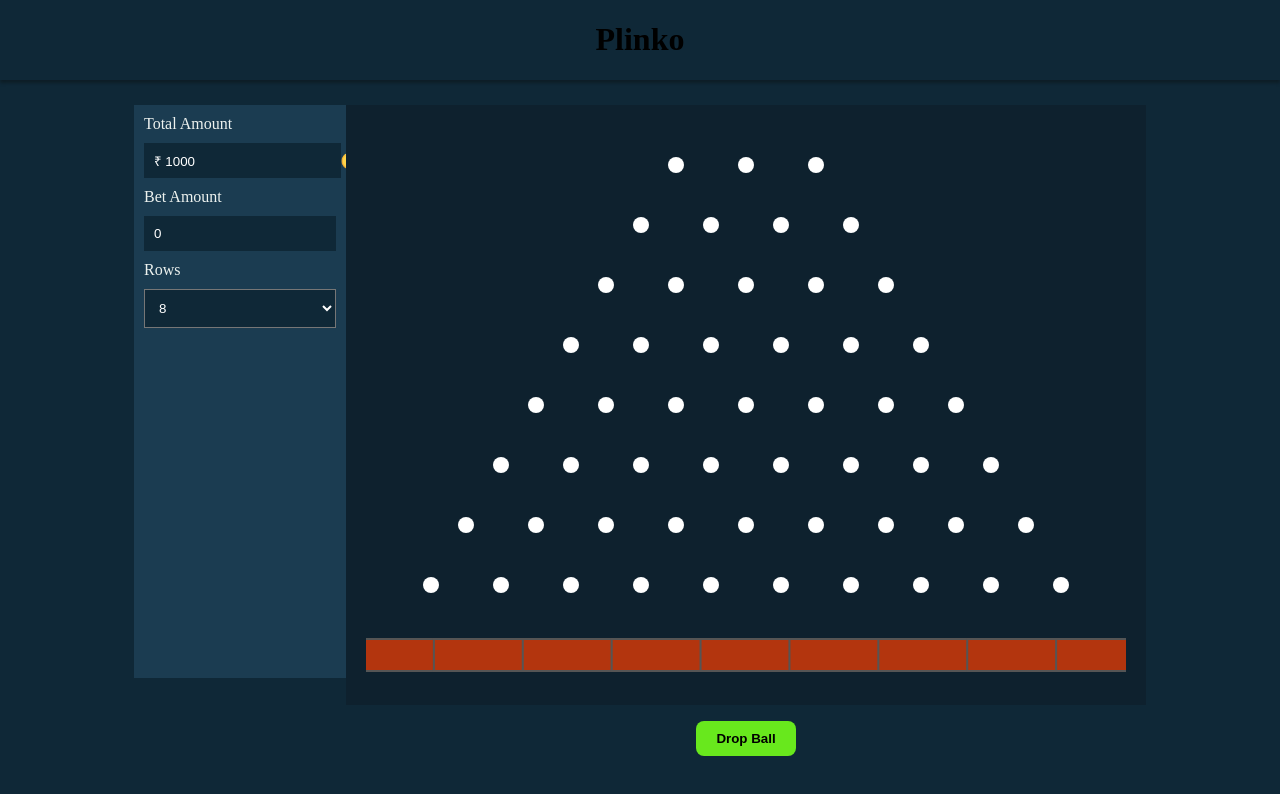
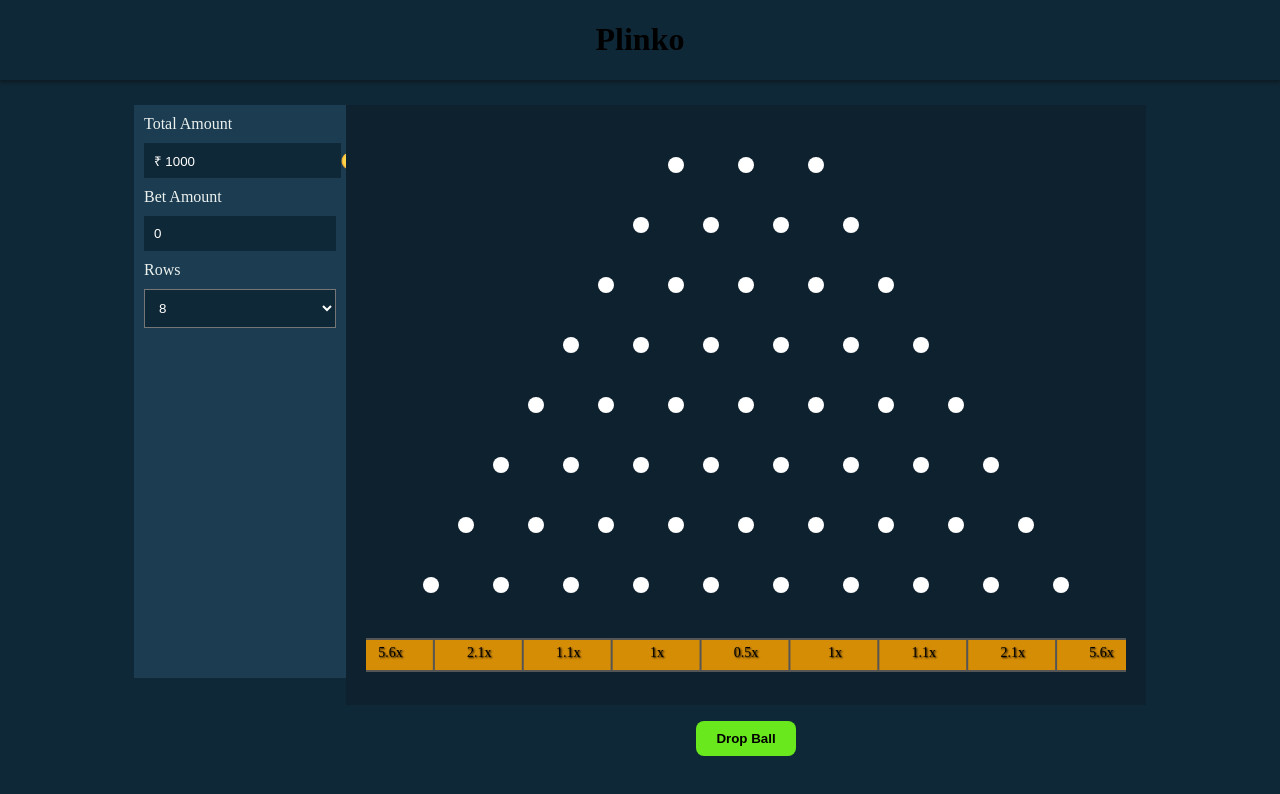
Before and after one commit to abhiNanand/Plinko-Game, a React (Vite) app: page / in a window 1280 px wide. Shown: the top 794 px of the page. Built offline with nearby package versions, Linux system fonts and the light colour scheme.

Commit message:
feat: added label to the points boxes

```diff
--- a/src/App.tsx
+++ b/src/App.tsx
@@ -2,11 +2,12 @@ import { ToastContainer } from 'react-toastify';
 import './App.css';
 import Menu from './Components/Menu/Menu';
 import Game from './Components/Game/Game'
+import { TEXT } from './Shared/Constants';
 export default function App() {
   return (
     <div className="plinko-container">
       <div className="header">
-      <h1>Plinko</h1>
+      <h1>{TEXT.PLINKO}</h1>
       </div>
       <div className="game">
         <Menu />
--- a/src/Components/Game/Game.css
+++ b/src/Components/Game/Game.css
@@ -26,3 +26,8 @@
     background-color:#48b30a;
      color:black;
   }
+
+
+  .box-label {
+    text-shadow: 1px 1px 3px rgba(0, 0, 0, 0.7);
+  }
--- a/src/Components/Game/Game.tsx
+++ b/src/Components/Game/Game.tsx
@@ -1,8 +1,9 @@
-import { useEffect, useRef } from "react";
+import { useEffect, useRef,useState } from "react";
 import Matter from "matter-js";
 import { sound } from "../../assets";
 import { useSelector, useDispatch } from "react-redux";
-import { incrementTotalAmount, decrementTotalAmont, ballDropping } from '../../store/index';
+import { TEXT ,points} from "../../Shared/Constants";
+import { incrementTotalAmount, ballDropping, decrementTotalAmount } from '../../store/index';
 import "./Game.css";
 import { toast } from "react-toastify";
 
@@ -15,6 +16,7 @@ export default function Game() {
   const renderRef = useRef<Matter.Render | null>(null);
   const ballCount = useRef<number>(0);
   const dispatch = useDispatch();
+  const [boxLabels,setBoxLabels] = useState<{x:number;multiplier:number}[]>([]);
 
   const audio = new Audio(sound.bonus1);
   const audio2 = new Audio(sound.balldropped);
@@ -34,7 +36,7 @@ export default function Game() {
       return;
     }
     ballCount.current = ballCount.current + 1;
-    dispatch(decrementTotalAmont(betAmount));
+    dispatch(decrementTotalAmount(betAmount));
     dispatch(ballDropping(true));
     const pegRadius = 8 - (rows - 8) * 0.6;
     const minX = 40 + pegRadius;
@@ -96,7 +98,7 @@ export default function Game() {
     const pegRadius = 8 - (rows - 8) * 0.6;
 
     const pegs: Matter.Body[] = [];
-    const boxMultipliers = [1, 1.5, 0.5, 2, 0.2, 1.2, 1.8, 0.4, 0.75];
+    const boxMultipliers = points[rows-8];
 
     for (let r = 0; r < rows; r++) {
       const pegCount = r + 3;
@@ -119,26 +121,30 @@ export default function Game() {
         pegs.push(peg);
       }
     }
-
     const pointBoxes: Matter.Body[] = [];
     let startX = 0;
+
     const boxWidth = 800 / (rows + 1);
+    const labels: {x:number; multiplier: number}[] =[];
 
     for (let i = 0; i < rows + 1; i++) {
-      const multiplier = boxMultipliers[i % boxMultipliers.length];
+      const multiplier = boxMultipliers[i];
+      const centerX =  startX + boxWidth/2;
       const box = Bodies.rectangle(startX + boxWidth / 2, 550, boxWidth, 30, {
         isStatic: true,
         render: {
-          fillStyle: "#b3350e",
+          fillStyle: "#d68d06",
           lineWidth: 4,
         },
         label: `box${i}`,
       });
       (box as any).multiplier = multiplier;
       pointBoxes.push(box);
+      labels.push({x:centerX,multiplier});
       startX += boxWidth;
     }
-    Composite.add(engine.world, [...pointBoxes, leftWall, rightWall, ...pegs]);
+    setBoxLabels(labels);
+   Composite.add(engine.world, [...pointBoxes, leftWall, rightWall, ...pegs]);
 
     const removedBalls = new Set();
     Events.on(engine, "collisionStart", (event) => {
@@ -155,10 +161,10 @@ export default function Game() {
             return;
           removedBalls.add(ball.id);
           const multiplier = (box as any).multiplier;
-          console.log(multiplier, betAmount, multiplier * betAmount);
-          const result: number = parseFloat((betAmount * multiplier).toFixed(2));
-          dispatch(incrementTotalAmount(result));
-          ballCount.current = ballCount.current - 1;
+
+          const result= (betAmount * multiplier).toFixed(2);
+            dispatch(incrementTotalAmount(Number(result)));
+           ballCount.current = ballCount.current - 1;
           if (ballCount.current == 0)
             dispatch(ballDropping(false));
           Composite.remove(engine.world, ball);
@@ -187,11 +193,29 @@ export default function Game() {
   }, [rows, betAmount]);
 
   return (
-    <div>
-      <div ref={sceneRef} className="plinko-board" />
+    <div style={{position:"relative"}}>
+      <div ref={sceneRef} className="plinko-board" style={{ width: 800, height: 600 }}/>
+      {boxLabels.map((label,idx)=>(
+        <div
+        key={idx}
+        className="box-label"
+        style={{
+          position:"absolute",
+          top: "540px",
+          left:`${label.x}px`,
+          transform: "translateX(-50%)",
+          color:"black",
+
+           fontSize:"14px",
+          pointerEvents:"none",
+          textShadow:"1px 1px 2px black",
+        }}
+        >          {label.multiplier}x
+</div>
+      ))}
       <div className="btn">
         <button className="bet-button" onClick={dropBall}>
-          Drop Ball
+          {TEXT.DROP_BALL}
         </button>
       </div>
     </div>
--- a/src/Components/Menu/Menu.tsx
+++ b/src/Components/Menu/Menu.tsx
@@ -1,5 +1,6 @@
 import { useState } from 'react';
 import { useDispatch, useSelector } from 'react-redux';
+import { TEXT } from '../../Shared/Constants';
 import { updateBetAmount, updateRows } from '../../store';
 import { image } from '../../assets';
 import './Menu.css';
@@ -31,18 +32,18 @@ export default function Menu() {
     }
     return (
         <div className="menu-container">
-            <label htmlFor="total-amount">Total Amount</label>
+            <label htmlFor="total-amount">{TEXT.TOTAL_AMOUNT}</label>
             <div className="amount-input">
                 <input id="total-amount" type="text" disabled value={`₹ ${totalAmount}`} />
                 <img src={image.rupeeIcon} height="18px" width="18px" alt="rupeeIcon" />
             </div>
-            <label htmlFor="amount">Bet Amount</label>
+            <label htmlFor="amount">{TEXT.BET_AMOUNT}</label>
             <input id="amount" type="number" min="0" value={amount} onChange={handleChange} onBlur={handleBlur} disabled={isBallDropping} onKeyDown={(e) => {
                 if (['e', 'E', '+', '-'].includes(e.key)) {
                     e.preventDefault();
                 }
             }} />
-            <label htmlFor="rows">Rows</label>
+            <label htmlFor="rows">{TEXT.ROWS}</label>
             <select id="rows" onChange={(e) => dispatch(updateRows(Number(e.target.value)))} disabled={isBallDropping}>
                 {[...Array(9)].map((_, i) => (<option key={8 + i} >{8 + i}</option>))}
             </select>
--- a/src/Shared/Constants.ts
+++ b/src/Shared/Constants.ts
@@ -0,0 +1,22 @@
+
+
+export const TEXT = {
+    PLINKO:'Plinko',
+    TOTAL_AMOUNT:'Total Amount',
+    BET_AMOUNT:'Bet Amount',
+    ROWS:'Rows',
+    DROP_BALL: 'Drop Ball',
+}
+
+export const points =
+[
+    [5.6, 2.1, 1.1, 1, 0.5, 1, 1.1, 2.1, 5.6],
+    [5.6, 2, 1.5, 1, 0.7, 0.7, 1, 1.6, 2, 5.6],
+    [8.9, 3, 1.4, 1.1,1, 0.5, 1, 1.1, 1.4, 3,8.9],
+    [8.4, 3, 1.9, 1.3, 1, 0.7, 0.7, 1, 1.3, 1.9, 3, 8.4],
+    [10, 3, 1.6, 1.4, 1.1, 1, 0.5, 1, 1.1, 1.4, 1.6, 3, 10],
+    [8.1, 4, 3, 1.9, 1.2, 0.9, 0.7, 0.7, 0.9, 1.2, 1.9, 3, 4, 8.1],
+    [7.1, 4, 1.9, 1.4, 1.3, 1.1, 1, 0.5, 1, 1.1, 1.1, 1.3, 1.4, 1.9,4,7.1],
+    [15, 8, 3, 2, 1.5, 1.1, 1, 0.7, 0.7, 1, 1.1, 1.5, 2, 3, 8, 15],
+    [16, 9, 2, 1.4, 1.4, 1.2, 1.1, 1, 0.5, 1, 1.1, 1.2, 1.4, 1.4, 2, 9, 16],
+];
--- a/src/store/index.ts
+++ b/src/store/index.ts
@@ -27,7 +27,7 @@ const slice = createSlice({
     incrementTotalAmount(state,action:PayloadAction<number>) {
       state.total += action.payload;
     },
-    decrementTotalAmont(state,action:PayloadAction<number>) {
+    decrementTotalAmount(state,action:PayloadAction<number>) {
       state.total -=action.payload;
     },
     ballDropping(state,action:PayloadAction<boolean>){
@@ -36,5 +36,5 @@ const slice = createSlice({
   },
 });
 
-export const {updateRows,incrementTotalAmount,decrementTotalAmont,updateBetAmount,ballDropping} = slice.actions;
+export const {updateRows,incrementTotalAmount,decrementTotalAmount,updateBetAmount,ballDropping} = slice.actions;
 export default slice.reducer;
```
